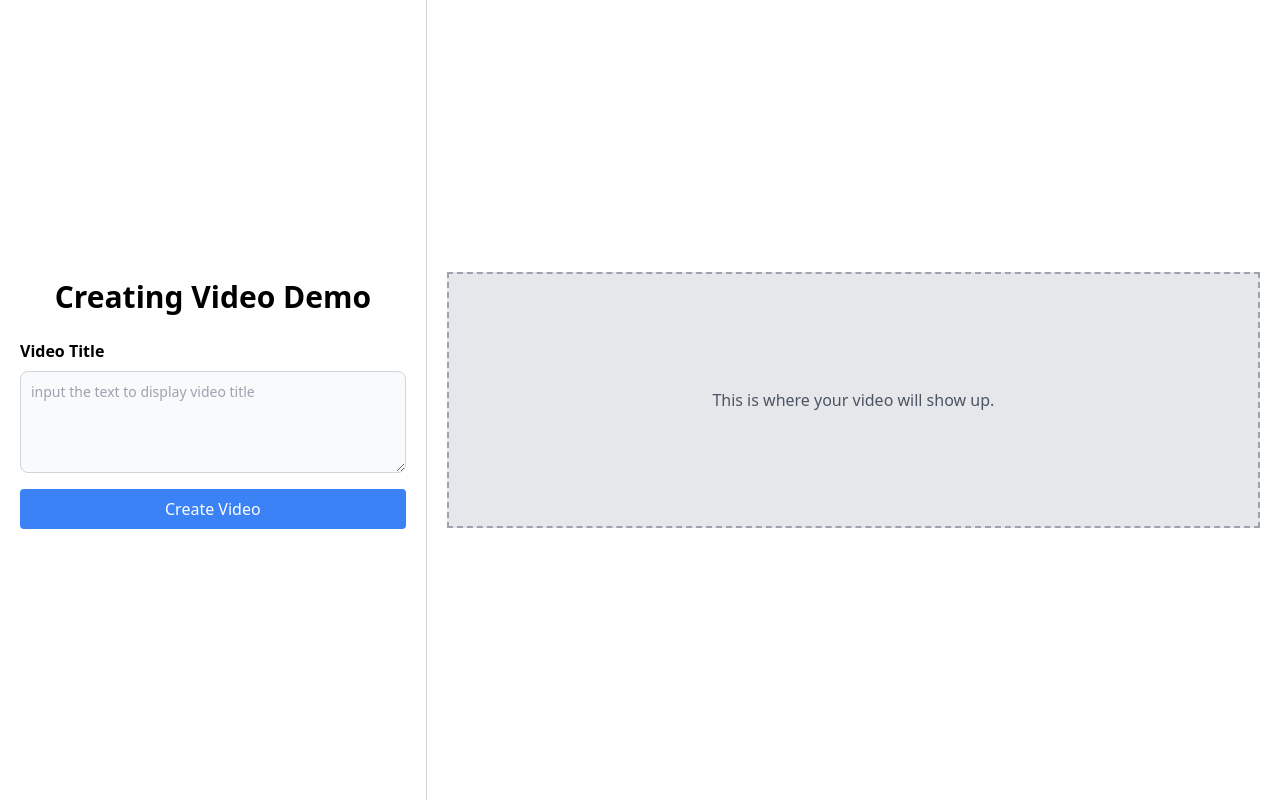
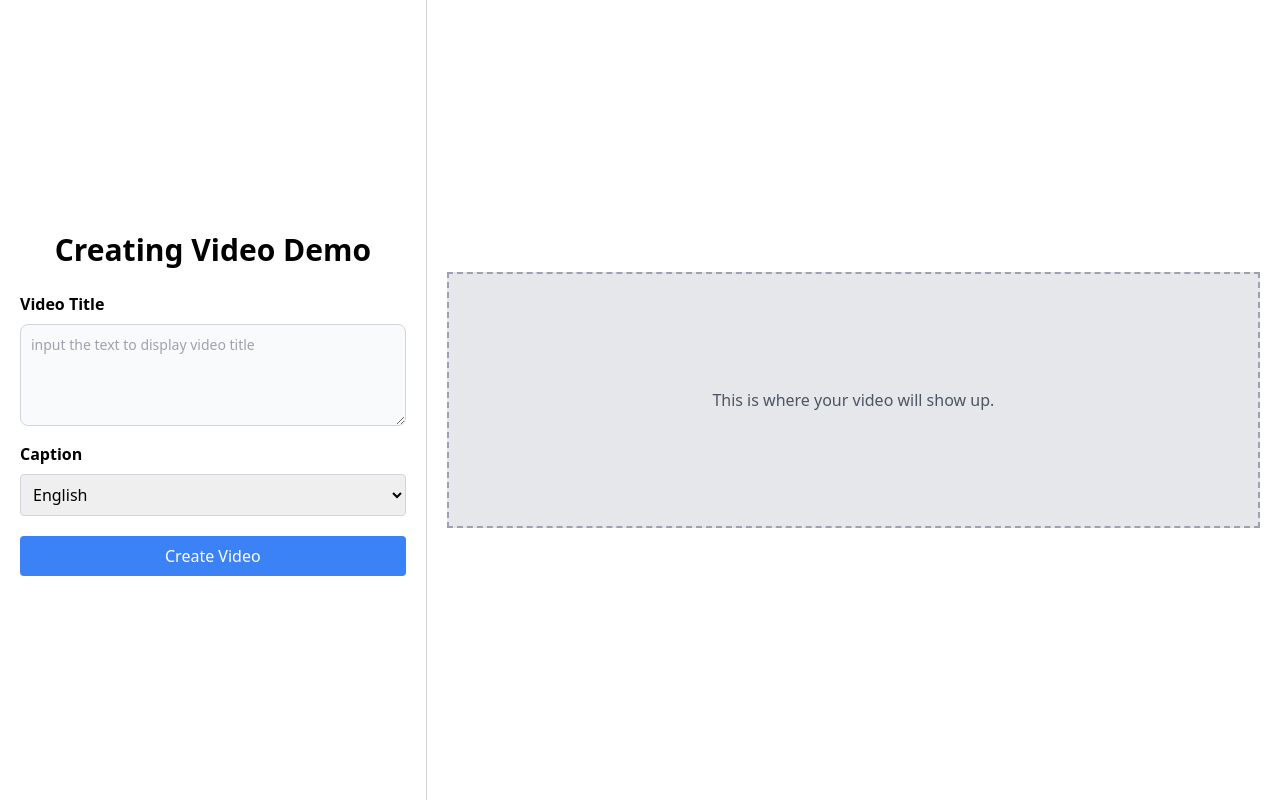
Before and after one commit to goal0105/shotstack-generate-video, a Next.js app: page / in a window 1280 px wide. Built offline with nearby package versions, Linux system fonts and the light colour scheme.

Commit message:
Select caption source

```diff
--- /dev/null
+++ b/components/CaptionSelection.tsx
@@ -0,0 +1,26 @@
+import React from 'react';
+import { ConfigProps } from '@models/config';
+
+const captions = ['English', 'Hebrew'];
+
+function CaptionSelection({ config, setConfig }: ConfigProps) {
+  return (
+    <div className="mb-5">
+      <h3 className="mb-2 font-semibold text-left">Caption</h3>
+      <select
+        value={config.caption}
+        onChange={e => setConfig({ ...config, caption: e.target.value })}
+        className="w-full p-2 border border-gray-300 rounded"
+      >
+        {/* <option value="">Select Subtitle</option> */}
+        {captions.map(caption => (
+          <option key={caption} value={caption}>
+            {caption}
+          </option>
+        ))}
+      </select>
+    </div>
+  );
+}
+
+export default CaptionSelection;
--- a/components/ConfigurationPanel.tsx
+++ b/components/ConfigurationPanel.tsx
@@ -2,9 +2,9 @@ import PlatformSelection from '@components/PlatformSelection';
 import ContentDropdown from '@components/ContentDropdown';
 import VoiceSelection from '@components/VoiceSelection';
 import CreateButton from '@components/CreateButton';
-// import TextInput from '@components/TextInput';
 import { VideoStatus } from '@constants/status';
 import { VideoConfig } from '@models/config';
+import CaptionSelection from './CaptionSelection';
 import TextArea from './TextArea';
 
 import React, { useState } from 'react';
@@ -22,7 +22,8 @@ function ConfigurationPanel({
   onCreate,
   status
 }: ConfigurationPanelProps) {
-  const isValid = Object.values(config).every(option => option !== '');
+  // const isValid = Object.values(config).every(option => option !== '');
+  let isValid = true;
   const isDisabled =
     !isValid ||
     !(
@@ -53,13 +54,16 @@ function ConfigurationPanel({
           label="Video Title"
           value={text}
           onChange={handleTextChange}
-          placeholder = "input the text to display video title"/>
+          placeholder="input the text to display video title"/>
 
-        <CreateButton onCreate={onCreate} disabled={false} />
+        <CaptionSelection
+          config={config}
+          setConfig={setConfig}/>
+
+        <CreateButton onCreate={onCreate} disabled={isDisabled} />
 
       </div>
     </div>
   );
 }
-
 export default ConfigurationPanel;
--- a/components/CreateButton.tsx
+++ b/components/CreateButton.tsx
@@ -13,7 +13,7 @@ function CreateButton({ onCreate, disabled }: CreateButtonProps) {
           disabled ? 'bg-gray-400 cursor-not-allowed' : 'hover:bg-blue-700'
         }`}
         onClick={onCreate}
-        // disabled={disabled}
+        disabled={disabled}
       >
         Create Video
       </button>
--- a/constants/template.ts
+++ b/constants/template.ts
@@ -1,7 +1,79 @@
 // You can edit this template on https://dashboard.shotstack.io/studio/overview
+import fs from "fs";
+import { auto } from "openai/_shims/registry.mjs";
+import SrtParser  from "srt-parser-2";
 
-// import { config } from './config';
-// const baseUrl = config.apiUrl;
+interface Caption {
+  id: string;           // ID is a string
+  startTime: string;    // Start time in "hh:mm:ss,ms" format
+  startSeconds: number; // Start time in seconds
+  endTime: string;      // End time in "hh:mm:ss,ms" format
+  endSeconds: number;   // End time in seconds
+  text: string;         // Subtitle text
+}
+
+function parseSrtFile(srtFilePath: string) {
+  const parser = new SrtParser();
+
+  try {
+    const srtContent = fs.readFileSync(srtFilePath, 'utf-8');
+    const captions = parser.fromSrt(srtContent);
+    // console.log(captions);
+    return captions;
+  } catch (error) {
+    console.error("Error parsing SRT file:", error);
+    return [];
+  }
+}
+
+type Clip = {
+  asset: {
+    type: string;
+    html?: string;
+    css?: string;
+  };
+  start: number;
+  length: number | string;
+  offset: {
+    x: Number;
+    y: Number;
+ },
+  transition?: {
+    in: string;
+    out: string;
+  };
+};
+
+function generateClips(srtFilePath: string) :  Clip[] {
+  const clips: Clip[] = [];
+  const captions: Caption[] = parseSrtFile(srtFilePath) as Caption[];
+
+  for (let i = 0; i < 6; i++) {
+    clips.push({
+      asset: {
+        type: 'html',
+        html: `<p> Clip ${captions[i].text}</p>`,
+        css: "p {font-family: 'Open Sans'; color: #ffffff; font-size: 42px; text-align: center; }",
+      },
+      start: captions[i].startSeconds, // Each clip starts after the previous one (6s duration)
+      length: captions[i].endSeconds,
+      offset: {
+        x: -0.25,
+        y: -0.16
+      },
+      transition: {
+        in: "fade",
+        out: "fade"
+      }
+    });
+  }
+
+  // console.log(clips);
+  return clips;
+}
+
+const clips: Clip[] =  generateClips("public/captions/caption-1.srt");
+
 export const template = {
   // timeline: {
   //   background: '#000000',
@@ -219,6 +291,11 @@ export const template = {
             "src":"https://s3-ap-southeast-2.amazonaws.com/shotstack-assets/music/moment.mp3",
             "effect":"fadeOut"
         },
+        "fonts": [
+          {
+              "src": "https://templates.shotstack.io/basic/asset/font/opensans-regular.ttf"
+          }
+        ],
         "background":"#000000",
         "tracks":[
             {
@@ -226,12 +303,15 @@ export const template = {
                     {
                         "asset": {
                             "type": "caption",
-                            "src": "https://shotstack-assets.s3.amazonaws.com/captions/transcript.srt",
+                            "src": '{{ caption-src }}',
                             "font": {
-                                "color": "#c0392b",
-                                "family": "Lilita One",
+                                "color": "#000000",
+                                "family": "Open Sans",
                                 "lineHeight": 1,
                                 "size": 20
+                            },
+                            "background": {
+                                "color": "#FFFFFF"
                             }
                         },
                         "start": 0,
@@ -259,22 +339,55 @@ export const template = {
                         }
                     }
                 ]
-            }
-            // {
-            //   "clips": [
-            //       {
-            //           "asset": {
-            //               "type": "video",
-            //               "src": "https://github.com/shotstack/test-media/raw/main/captioning/scott-ko.mp4"
-            //           },
-            //           "start": 0,
-            //           "length": 25.9
-            //       }
-            //   ]
-            // }
+            },
+
+            // { clips }// Dynamic text clips
+
+          //   {
+          //     "clips":[
+          //           {
+          //             "asset": {
+          //               "type": "html",
+          //               "html": "<p>גדגדגדגדג</p>",
+          //               "css": "p {font-family: 'Open Sans'; color: #ffffff; font-size: 42px; text-align: center; }",
+          //               "width": 400,
+          //               "height": 200,
+          //               "background": "transparent",
+          //               "position": "center"
+          //             },
+          //             "start": 0,
+          //             "length": 11,
+          //             "offset": {
+          //                 "x": -0.25,
+          //                 "y": -0.16
+          //             },
+          //             "transition": {
+          //                 "in": "fade",
+          //                 "out": "fade"
+          //             },
+          //             "effect": "zoomIn"
+          //           }
+          //     ]
+          // },
+          {
+            "clips": [
+                {
+                    "asset": {
+                        "type": "video",
+                        "src": "https://shotstack-assets.s3-ap-southeast-2.amazonaws.com/footage/earth.mp4",
+                        "trim": 5
+                    },
+                    "start": 0,
+                    "length": "auto",
+                    "transition": {
+                        "in": "fade",
+                        "out": "fade"
+                    }
+                }
+            ]
+          }
         ]
     },
-
     output: {
     format: 'mp4',
     fps: 25,
@@ -287,6 +400,10 @@ export const template = {
     {
       find: 'video-title',
       replace: 'Hello World'
+    },
+    {
+      find: 'caption-src',
+      replace: 'Caption Source'
     },
     {
       find: 'headline',
--- a/models/config.ts
+++ b/models/config.ts
@@ -3,6 +3,7 @@ export type VideoConfig = {
   content: string;
   voice: string;
   videoTitle : string;
+  caption: string;  // video subtitle
 };
 
 export type ConfigProps = {
--- a/package.json
+++ b/package.json
@@ -9,10 +9,11 @@
     "format": "prettier --write ."
   },
   "dependencies": {
-    "next": "14.2.13",
+    "next": "^14.2.24",
     "openai": "^4.63.0",
     "react": "^18",
     "react-dom": "^18",
+    "srt-parser-2": "^1.2.3",
     "zod": "^3.23.8"
   },
   "devDependencies": {
--- a/pages/index.tsx
+++ b/pages/index.tsx
@@ -8,7 +8,8 @@ export default function HomePage() {
     platform: '',
     content: '',
     voice: '',
-    videoTitle : ''
+    videoTitle : '',
+    caption : 'English'
   });
 
   const { videoUrl, status, handleCreate } = useVideoGenerator(config);
--- a/services/shotstackService.ts
+++ b/services/shotstackService.ts
@@ -13,6 +13,13 @@ import { template } from '@constants/template';
 // const SHOTSTACK_API_URL = 'https://api.shotstack.io/edit/v1';
 const SHOTSTACK_API_URL = 'https://api.shotstack.io/edit/stage';
 const SHOTSTACK_API_KEY = process.env.SHOTSTACK_API_KEY || '';
+
+// "src": "https://shotstack-assets.s3.amazonaws.com/captions/transcript.srt",
+// "src": "https://raw.githubusercontent.com/goal0105/ref/refs/heads/main/captions/caption-1.srt",
+// "src": "https://github.com/shotstack/test-media/raw/main/captioning/transcript.srt",
+
+const CAPTION_ENGLISH = "https://shotstack-assets.s3.amazonaws.com/captions/transcript.srt";
+const CAPTION_HEBREW = "https://raw.githubusercontent.com/goal0105/ref/refs/heads/main/captions/caption-1.srt";
 
 export const generateVideo = async (
   configData: VideoConfig
@@ -41,8 +48,19 @@ export const generateVideo = async (
     replaceVidoeTitle = configData.videoTitle
   }
 
+  let captionSrc = '';
+  if (configData.caption === 'English') {
+    captionSrc = CAPTION_ENGLISH;
+  }
+  else {
+    captionSrc = CAPTION_HEBREW;
+  }
+
+  console.log('Caption Source : ', captionSrc);
+
   const merge = [
     { find: 'video-title', replace: replaceVidoeTitle },
+    { find: 'caption-src', replace: captionSrc },
     { find: 'headline', replace: 'Surprising Wildlife Wonders' },
     { find: 'voiceover', replace: 'wadup doc' },
     { find: 'image-prompt-1', replace: 'a sexy giraffe' },
```
Also changed, not shown: 2 other files (tests, documents, lock files or other folders).
